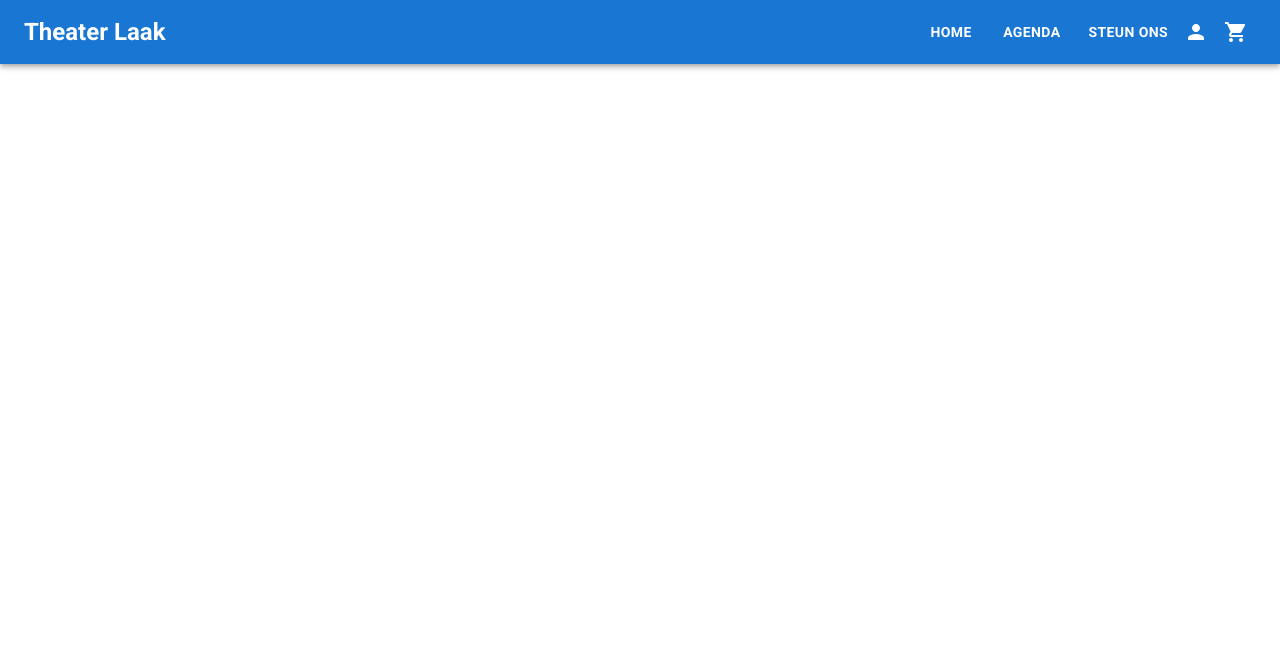
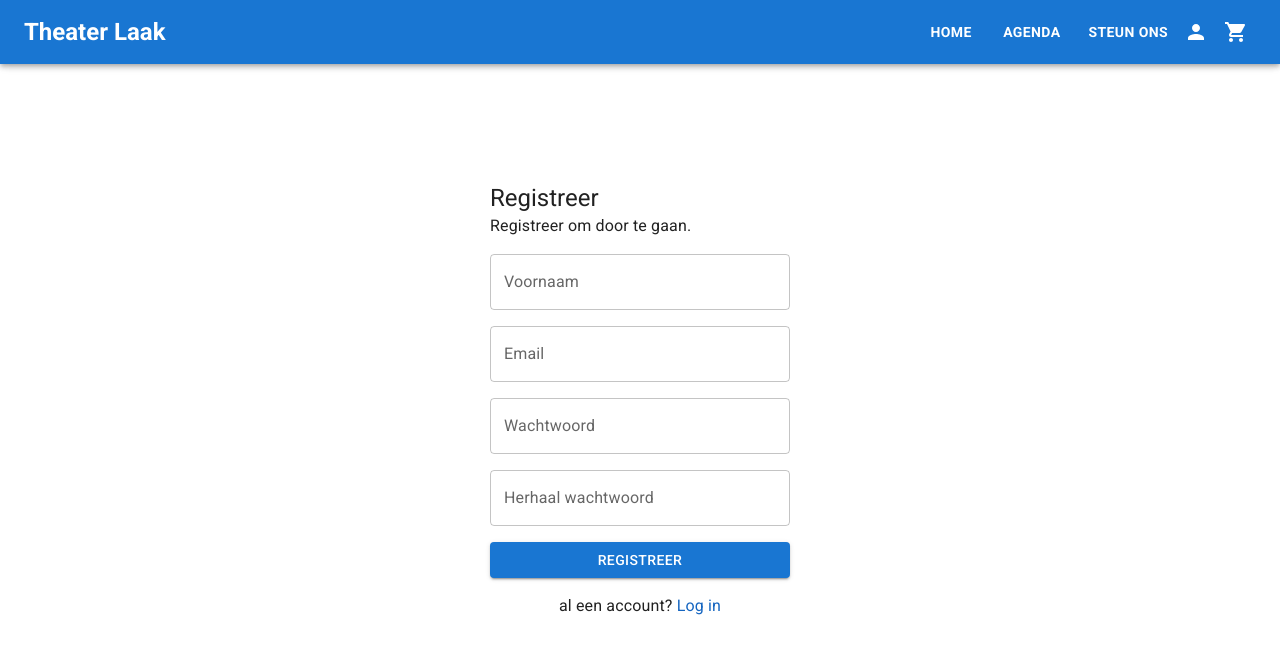
Before and after one commit to WDPR-Groep-4/WDPR, a React (Create React App) app in the folder Frontend/theater-laak/: page /registreren in a window 1280 px wide. Shown: the top 654 px of the page. Built offline with nearby package versions, Linux system fonts and the light colour scheme.

Commit message:
added login en register

```diff
--- a/Frontend/theater-laak/src/App.js
+++ b/Frontend/theater-laak/src/App.js
@@ -6,6 +6,8 @@ import "@fontsource/roboto/300.css";
 import "@fontsource/roboto/400.css";
 import "@fontsource/roboto/500.css";
 import "@fontsource/roboto/700.css";
+import LoginPage from "./components/pages/authenticatie/LoginPage";
+import RegistreerPage from "./components/pages/authenticatie/RegistreerPage";
 
 function App() {
     return (
@@ -14,6 +16,8 @@ function App() {
             <Navbar />
             <Routes>
                 <Route path="/" element={<HomePage />} exact />
+                <Route path="/login" element={<LoginPage />} />
+                <Route path="/registreren" element={<RegistreerPage />} />
             </Routes>
         </div>
     );
--- a/Frontend/theater-laak/src/components/navbar/Navbar.js
+++ b/Frontend/theater-laak/src/components/navbar/Navbar.js
@@ -14,10 +14,9 @@ export default function Navbar(props) {
     ];
 
     return (
-        <AppBar position="static">
+        <AppBar position="fixed">
             <Toolbar>
                 <MobileMenuButton navLinks={navLinks} />
-
                 <Typography
                     variant="h5"
                     component="div"
@@ -36,7 +35,6 @@ export default function Navbar(props) {
                         </Button>
                     ))}
                 </Stack>
-
                 <Stack direction={"row"}>
                     <AccountButton>
                         <PersonIcon />
--- /dev/null
+++ b/Frontend/theater-laak/src/components/pages/authenticatie/LoginPage.js
@@ -0,0 +1,47 @@
+import { Button, FormControl, TextField, Typography } from "@mui/material";
+import { Container } from "@mui/system";
+import { Link } from "react-router-dom";
+
+export default function LoginPage() {
+    return (
+        <div
+            style={{
+                height: "100vh",
+                width: "100vw",
+                display: "flex",
+                justifyContent: "center",
+                alignItems: "center",
+                pt: 10,
+            }}
+        >
+            <div
+                style={{ width: 300, display: "flex", flexDirection: "column", gap: 16 }}
+            >
+                <div>
+                    <Typography variant="h5" component="h1">
+                        Login
+                    </Typography>
+                    <Typography variant="body1" component="p">
+                        Log in om door te gaan.
+                    </Typography>
+                </div>
+                <TextField
+                    name="email"
+                    type="email"
+                    placeholder="name@mail.com"
+                    label="Email"
+                />
+                <TextField name="password" type="password" label="Wachtwoord" />
+                <Button variant="contained" color="primary">
+                    Log in
+                </Button>
+                <Typography fontSize="sm" sx={{ alignSelf: "center" }}>
+                    nog geen account?{" "}
+                    <Link style={{ color: "#1565c0" }} to="/registreren">
+                        Registreer
+                    </Link>
+                </Typography>
+            </div>
+        </div>
+    );
+}
--- /dev/null
+++ b/Frontend/theater-laak/src/components/pages/authenticatie/RegistreerPage.js
@@ -0,0 +1,53 @@
+import { Button, TextField, Typography } from "@mui/material";
+import { Link } from "react-router-dom";
+
+export default function RegistreerPage() {
+    return (
+        <div
+            style={{
+                height: "100vh",
+                width: "100vw",
+                display: "flex",
+                justifyContent: "center",
+                alignItems: "center",
+                pt: 10,
+            }}
+        >
+            <div
+                style={{ width: 300, display: "flex", flexDirection: "column", gap: 16 }}
+            >
+                <div>
+                    <Typography variant="h5" component="h1">
+                        Registreer
+                    </Typography>
+                    <Typography variant="body1" component="p">
+                        Registreer om door te gaan.
+                    </Typography>
+                </div>
+                <TextField
+                    name="voornaam"
+                    type="text"
+                    placeholder="Voornaam"
+                    label="Voornaam"
+                />
+                <TextField
+                    name="email"
+                    type="email"
+                    placeholder="name@mail.com"
+                    label="Email"
+                />
+                <TextField name="password" type="password" label="Wachtwoord" />
+                <TextField name="password" type="password" label="Herhaal wachtwoord" />
+                <Button variant="contained" color="primary">
+                    Registreer
+                </Button>
+                <Typography fontSize="sm" sx={{ alignSelf: "center" }}>
+                    al een account?{" "}
+                    <Link style={{ color: "#1565c0" }} to="/login">
+                        Log in
+                    </Link>
+                </Typography>
+            </div>
+        </div>
+    );
+}
```
